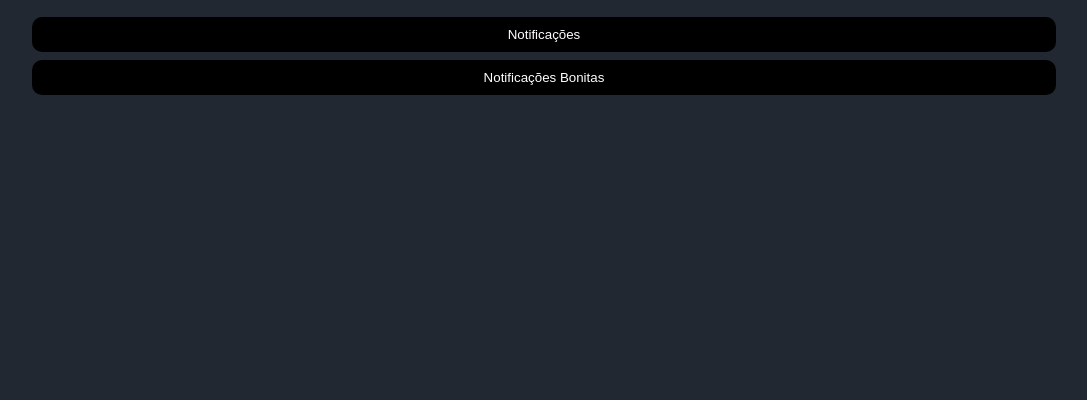
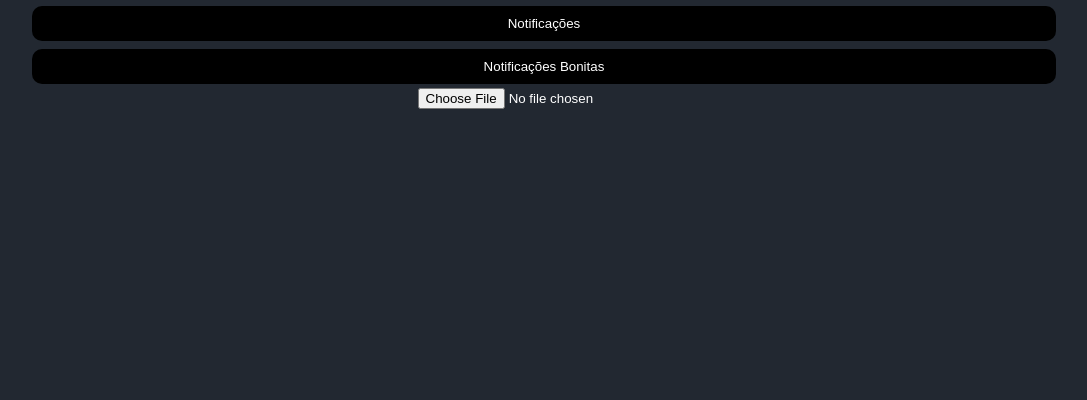
Before and after one commit to FelipeBockMagagnin/PwaTest, a website: page public/index.html in a window 1280 px wide. Shown: the part 416-816 px from the top of the page, without its empty margins (104-1191 px from the left). Drawn offline with Linux system fonts and the light colour scheme.

Commit message:
camera acess

```diff
--- a/public/index.html
+++ b/public/index.html
@@ -24,6 +24,8 @@
       <p>Pwa de testes do Multi24h </p>
       <button class="btn" onclick="displayNotification()">Notificações</button>
       <button class="btn" onclick="displayNotificationBetter()">Notificações Bonitas</button>
+
+      <input type="file" accept="image/*" capture="camera" />
     </div>
     </body>
 </html
```
Also changed, not shown: public/main.js (line endings or trailing spaces).
